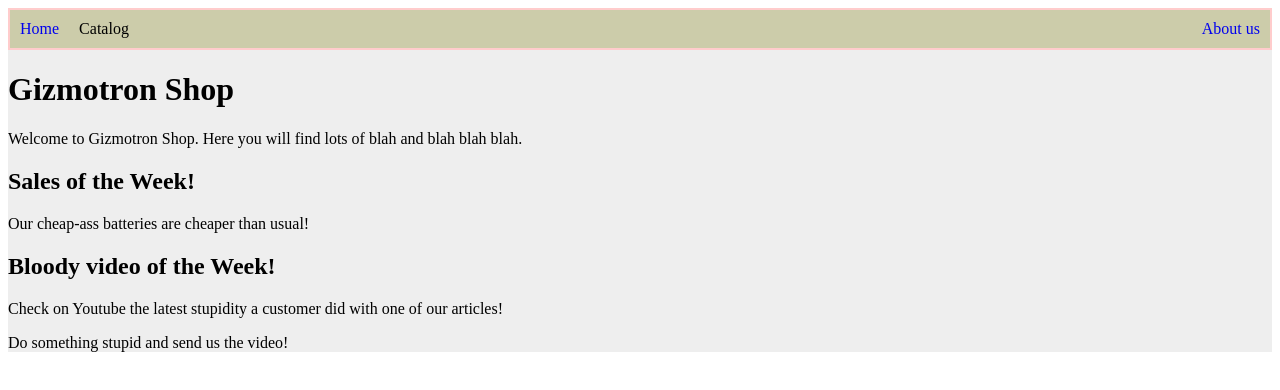
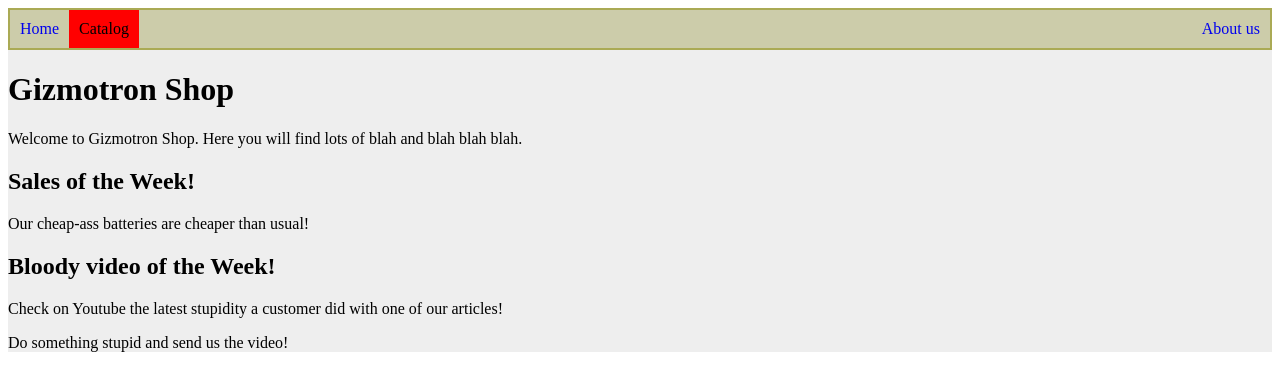
Before and after one commit to javcasas/css-challenges, a Vue app in the folder css-challenges/: page /#/menus in a window 1280 px wide. Shown: the top 390 px of the page. Built offline with nearby package versions, Linux system fonts and the light colour scheme.

Commit message:
Improving variables

```diff
--- a/css-challenges/src/components/menus/index.vue
+++ b/css-challenges/src/components/menus/index.vue
@@ -5,7 +5,7 @@
         <li>
           <a href="#">Home</a>
         </li>
-        <li>
+        <li class="active">
           <a>Catalog</a>
           <ul>
             <li>
@@ -22,7 +22,7 @@
                 </li>
               </ul>
             </li>
-            <li>
+            <li class="active">
               <a>Low power gizmos</a>
               <ul>
                 <li class="active">
@@ -73,8 +73,9 @@ export default {
 
 $general-background: #eee;
 $nav-background: #cca;
-$nav-border: #fcc;
+$nav-border: #aa5;
 $nav-active: red;
+$nav-highlighted: green;
 $subnav-background: white;
 $subnav-border: #ccc;
 $subnav-active: red;
@@ -100,12 +101,21 @@ nav {
       display: inline-block;
       position: relative;
 
+      &.active {
+        background-color: $nav-active;
+      }
+
+      &:hover {
+        background-color: $nav-highlighted;
+      }
+
       & > a {
         padding: 10px;
         display: block;
         text-decoration: none;
       }
 
+      // by default a subitem is hidden
       & > ul {
         width: 200px;
         position: absolute;
@@ -118,6 +128,7 @@ nav {
         }
       }
 
+      // but when hovered we show it
       &:hover > ul {
         display: block;
       }
```
